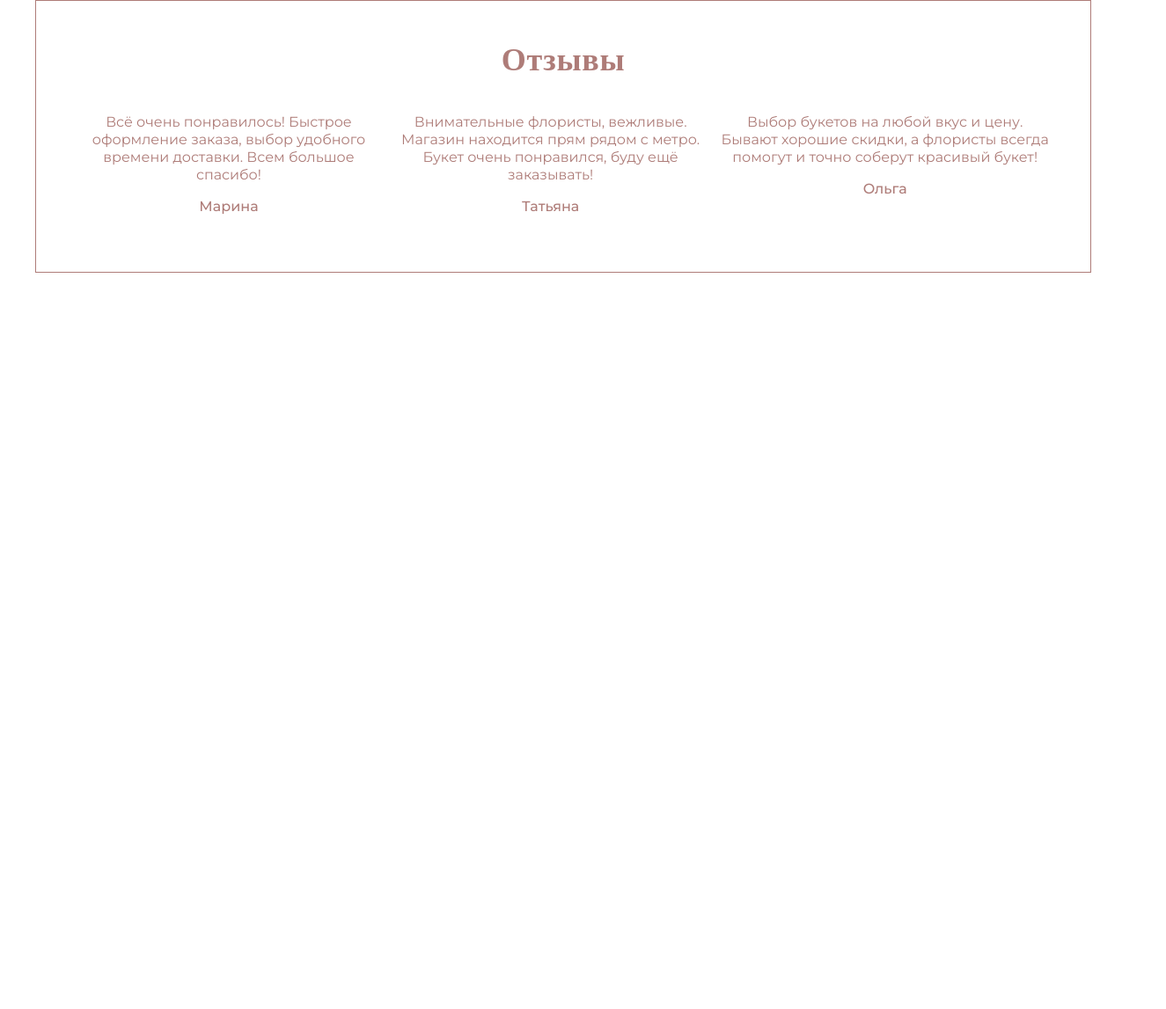
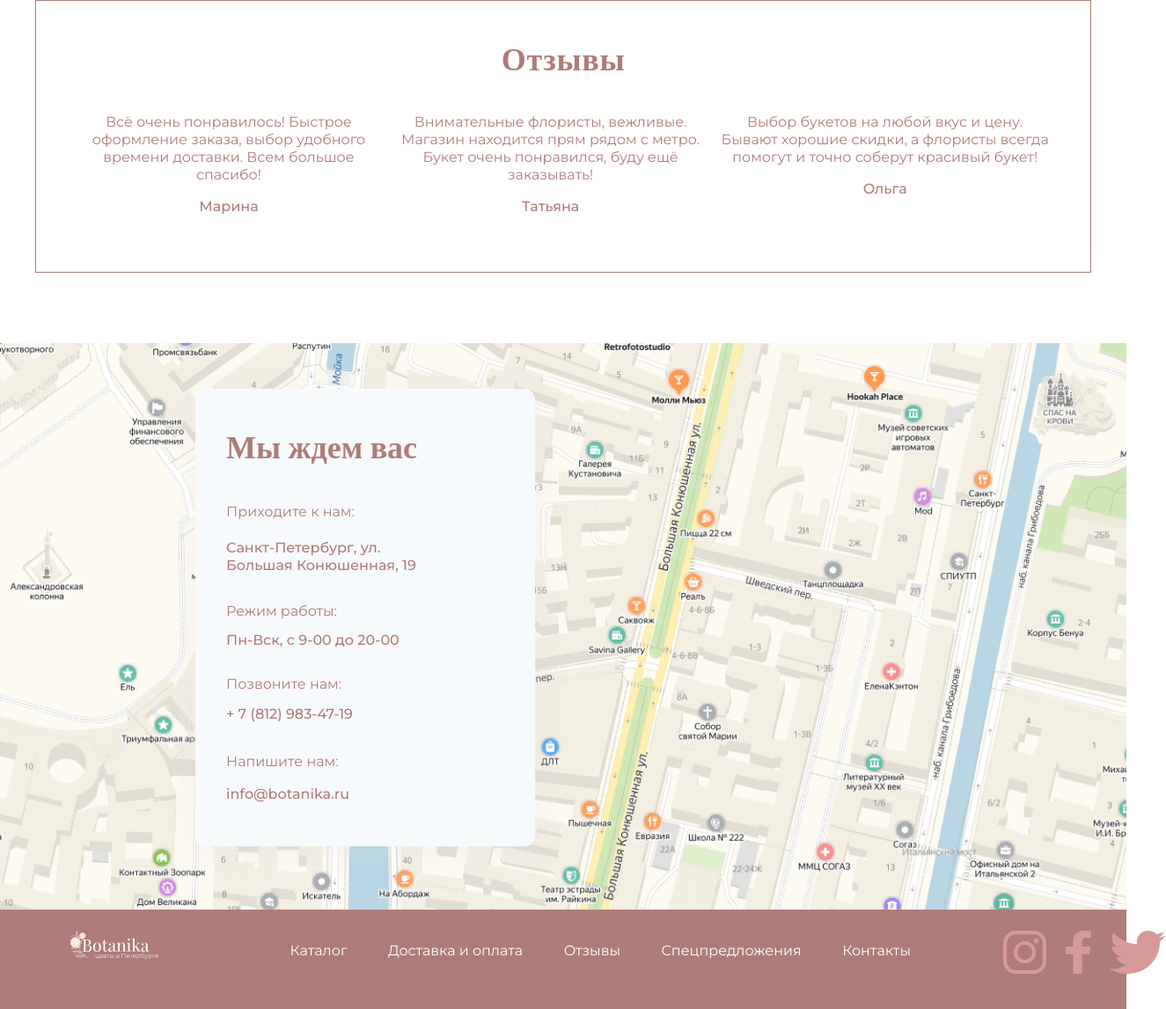
Before and after one commit to csmchika/botakika, a website: page public/index.html in a window 1280 px wide. Shown: the part 3193-4340 px from the top of the page at 88% size, 1325 px wide, since content can reach past the window. Before the commit the page ends 3603 px from the top, so only its background shows below. Drawn offline with nearby package versions, Linux system fonts and the light colour scheme; files that its build step writes are made by us from their sources; a web font is replaced by a local one.

Commit message:
До оптимизации

```diff
--- a/app/css/main.scss
+++ b/app/css/main.scss
@@ -385,7 +385,6 @@ a:hover, a:focus, a:active {
   margin-top: 80px;
   border: 1px solid #AE7C78;
   padding: 40px 44px 64px;
-  margin-bottom: 100px;
 
   h2 {
     font-family: Playfair Display, serif;
@@ -414,3 +413,85 @@ a:hover, a:focus, a:active {
     }
   }
 }
+
+.map {
+  margin-top: 80px;
+  background: url(/img/map.png);
+  height: 644.1px;
+  padding: 52px 0 0 222px;
+  .contacts {
+    background: #F7FAFC;
+    box-shadow: 0 4px 40px rgba(217, 217, 217, 0.3);
+    border-radius: 12px;
+    width: 386px;
+    height: 520px;
+    padding: 40px 108px 65px 35px;
+
+    h2 {
+      font-family: Playfair Display, serif;
+      font-weight: bold;
+      font-size: 36px;
+      line-height: 48px;
+      margin-bottom: 42px;
+    }
+    .go {
+      margin-bottom: 21px;
+    }
+    .address {
+      font-weight: 500;
+      margin-bottom: 32px;
+    }
+    .time_1, .call_us {
+      margin-bottom: 13.5px;
+    }
+    .time_2 {
+      font-weight: 500;
+      margin-bottom: 30px;
+    }
+    .number {
+      font-weight: 500;
+      margin-bottom: 34.5px;
+    }
+    .chat_us {
+      margin-bottom: 17px;
+    }
+    .mail {
+      font-weight: 500;
+    }
+  }
+}
+
+.footer-block {
+  background: #AE7C78;
+  padding:24px 0 40px;
+  .container {
+    display: grid;
+    grid-template-columns: 1fr 100px;
+    column-gap: 105px;
+    .footer-list {
+      display: flex;
+      flex-wrap: nowrap;
+      align-items: flex-end;
+      justify-content: space-between;
+
+      .footer-item {
+        list-style-type: none;
+
+        .footer-link {
+          color: #FFFFFF;
+        }
+
+      }
+
+      .footer-item:first-child {
+        margin-right: 103px;
+      }
+
+    }
+
+    .social{
+      display: flex;
+      gap: 20px;
+    }
+  }
+}
--- a/public/index.html
+++ b/public/index.html
@@ -189,7 +189,40 @@
         </div>
       </section>
     </div>
+    <div class="map">
+      <div class="contacts">
+        <h2>Мы ждем вас</h2>
+        <p class="go">Приходите к нам:</p>
+        <p class="address">Санкт-Петербург,
+          ул. Большая Конюшенная, 19</p>
+        <p class="time_1">Режим работы:</p>
+        <p class="time_2">Пн-Вск, с 9-00 до 20-00</p>
+        <p class="call_us">Позвоните нам:</p>
+        <p class="number">+ 7 (812) 983-47-19</p>
+        <p class="chat_us">Напишите нам:</p>
+        <p class="mail">info@botanika.ru</p>
+      </div>
+    </div>
   </main>
+  <footer>
+    <div class="footer-block">
+      <div class="container">
+          <ul class="footer-list">
+            <li class="footer-item"><a href="/" class="footer-link"><img src="img/OBJECTS.svg" alt="Botanika Цветы в СПб" class="footer-logo"></a></li>
+            <li class="footer-item"><a href="/" class="footer-link">Каталог</a></li>
+            <li class="footer-item"><a href="/" class="footer-link">Доставка и оплата</a></li>
+            <li class="footer-item"><a href="/" class="footer-link">Отзывы</a></li>
+            <li class="footer-item"><a href="/" class="footer-link">Спецпредложения</a></li>
+            <li class="footer-item"><a href="/" class="footer-link">Контакты</a></li>
+          </ul>
+          <div class="social">
+            <img src="img/instagram_icon.svg" alt="Инстаграм" class="instagram">
+            <img src="img/facebook_icon.svg" alt="Фэйсбук" class="facebook">
+            <img src="img/twitter_icon.svg" alt="Твиттер" class="twitter">
+          </div>
+      </div>
+    </div>
+  </footer>
 
   <script src="https://ajax.googleapis.com/ajax/libs/jquery/3.6.0/jquery.min.js"></script>
   <script src="/js/main-min.js"> </script>
```
Also changed, not shown: public/css/main.min.css, public/img/OBJECTS.svg (added), public/img/map.png (added).
